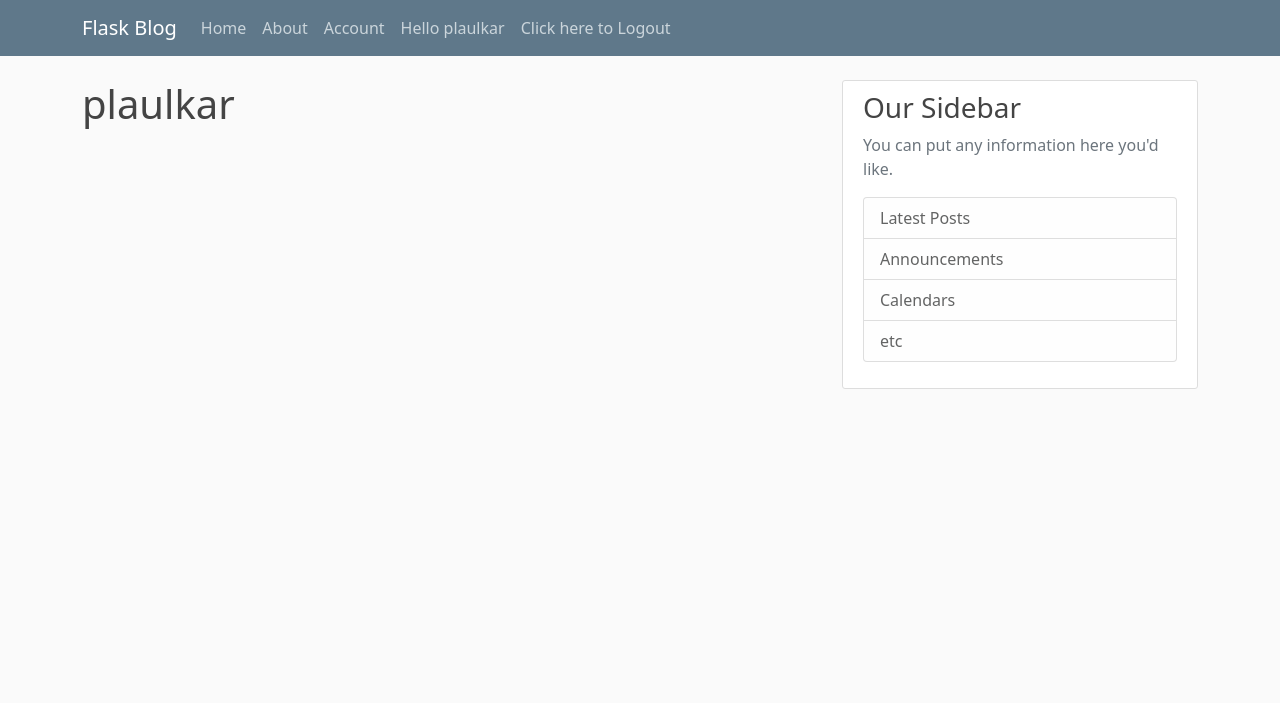
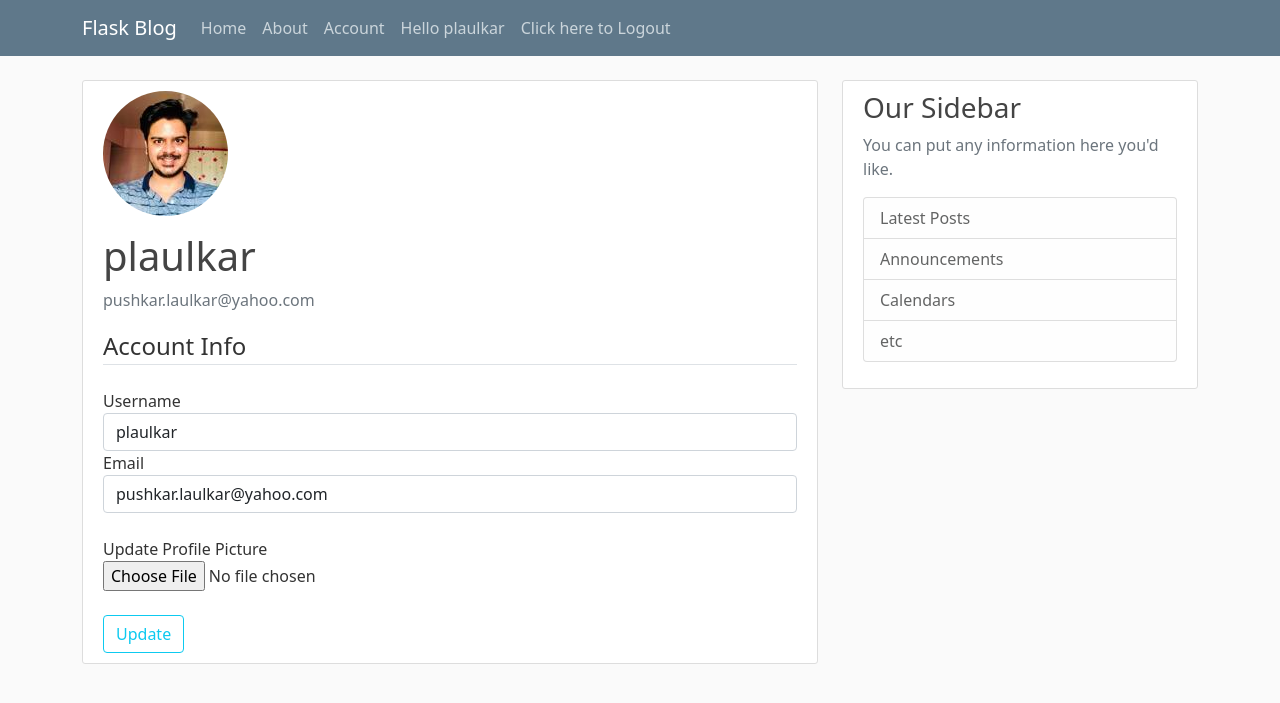
Before and after one commit to pushkarlaulkar/Flask-Projects, a Flask app: page /account in a window 1280 px wide. Shown: the top 703 px of the page. Run offline with Flask 2, Linux system fonts and the light colour scheme; a user stored in the database is signed in; some libraries are stand-ins or nearby versions.

Commit message:
Updated on Wed, 25 Aug 2021

```diff
--- a/Full-Featured-Web-App/flaskblog/forms.py
+++ b/Full-Featured-Web-App/flaskblog/forms.py
@@ -1,7 +1,9 @@
 from flask_wtf import FlaskForm
+from flask_wtf.file import FileField, FileAllowed
 from wtforms import StringField, PasswordField, SubmitField, BooleanField
 from wtforms.validators import  DataRequired, Length, Email, EqualTo, ValidationError
 from flaskblog.models import User
+from flask_login import current_user
 
 class RegistrationForm(FlaskForm):
 	username = StringField('Username', validators=[DataRequired(), Length(min=2, max=20)])
@@ -25,3 +27,21 @@ class LoginForm(FlaskForm):
 	password = PasswordField('Password', validators=[DataRequired()])
 	remember = BooleanField('Remember Me')
 	submit = SubmitField('Login')
+
+class UpdateAccountForm(FlaskForm):
+	username = StringField('Username', validators=[DataRequired(), Length(min=2, max=20)])
+	email = StringField('Email', validators=[DataRequired(), Email()])
+	picture = FileField('Update Profile Picture', validators=[FileAllowed(['jpg', 'png'])])
+	submit = SubmitField('Update')
+
+	def validate_username(self, username):
+		if(username.data != current_user.username):
+			user = User.query.filter_by(username = username.data).first()
+			if(user):
+				raise ValidationError('That username is taken. Please choose a different one.');
+
+	def validate_email(self, email):
+		if(email.data != current_user.email):
+			email = User.query.filter_by(email = email.data).first()
+			if(email):
+				raise ValidationError('That email is taken. Please choose a different one.');
--- a/Full-Featured-Web-App/flaskblog/routes.py
+++ b/Full-Featured-Web-App/flaskblog/routes.py
@@ -1,8 +1,10 @@
 from flask import render_template, url_for, flash, redirect, request
 from flaskblog import app, db, bcrypt
-from flaskblog.forms import RegistrationForm, LoginForm
+from flaskblog.forms import RegistrationForm, LoginForm, UpdateAccountForm
 from flaskblog.models import User, Post
 from flask_login import login_user, logout_user, current_user, login_required
+import secrets, os
+from PIL import Image
 
 posts = [
 	{
@@ -63,7 +65,33 @@ def logout():
 	logout_user();
 	return redirect(url_for('home'))
 
-@app.route('/account')
+def save_picture(form_picture):
+	random_hex = secrets.token_hex(8);
+	_, f_ext = os.path.splitext(form_picture.filename)
+	picture_fn = random_hex + f_ext
+	picture_path = os.path.join(app.root_path, 'static/profile_pics', picture_fn)
+	output_size = (125, 125)
+	i = Image.open(form_picture)
+	i.thumbnail(output_size)
+	i.save(picture_path)
+	return picture_fn
+
+@app.route('/account', methods=['GET', 'POST'])
 @login_required
 def account():
-	return render_template('account.html', title='Account')
+	form = UpdateAccountForm()
+	if (form.validate_on_submit()):
+		if(form.picture.data):
+			print('saving pic')
+			picture_file = save_picture(form.picture.data)
+			current_user.image_file = picture_file
+		current_user.username = form.username.data
+		current_user.email = form.email.data
+		db.session.commit();
+		flash('Your account has been updated', 'success')
+		return redirect(url_for('account'))
+	elif(request.method == 'GET'):
+		form.username.data = current_user.username
+		form.email.data = current_user.email
+	image_file = url_for('static', filename='profile_pics/' + current_user.image_file)
+	return render_template('account.html', title='Account', image_file=image_file, form=form)
--- a/Full-Featured-Web-App/flaskblog/templates/account.html
+++ b/Full-Featured-Web-App/flaskblog/templates/account.html
@@ -1,4 +1,60 @@
 {% extends "layout.html" %}
 {% block content %}
-	<h1>{{ current_user.username }}</h1>
+	<div class="content-section">
+	  <div class="media">
+		<img class="rounded-circle account-img" src="{{ image_file }}">
+		<div class="media-body">
+		  <h2 class="account-heading">{{ current_user.username }}</h2>
+		  <p class="text-secondary">{{ current_user.email }}</p>
+		</div>
+	  </div>
+
+	<form method="POST" action="" enctype="multipart/form-data">
+		{{ form.hidden_tag() }}
+		<fieldset class="form-group">
+			<legend class="border-bottom mb-4">Account Info</legend>
+			<div class="form-group">
+				{{ form.username.label(class="form-control-label") }}
+
+				{% if form.username.errors %}
+					{{ form.username(class="form-control form-control-lg is-invalid") }}
+					<div class="invalid-feedback">
+						{% for error in form.username.errors %}
+							<span>{{ error }}</span>
+						{% endfor %}
+					</div>
+				{% else %}
+					{{ form.username(class="form-control form-control-label") }}
+				{% endif %}
+			</div>
+			<div class="form-group">
+				{{ form.email.label(class="form-control-label") }}
+
+				{% if form.email.errors %}
+					{{ form.email(class="form-control form-control-lg is-invalid") }}
+					<div class="invalid-feedback">
+						{% for error in form.email.errors %}
+							<span>{{ error }}</span>
+						{% endfor %}
+					</div>
+				{% else %}
+					{{ form.email(class="form-control form-control-label") }}
+				{% endif %}
+			</div><br>
+			<div class="form-group">
+				{{ form.picture.label() }}<br>
+				{{ form.picture(class="form-control-file") }}<br>
+				{% if form.picture.errors %}
+					{% for error in form.picture.errors %}
+						<span class="text-danger">{{ error }}</span><br>
+					{% endfor %}
+				{% endif %}
+			</div>
+		</fieldset><br>
+		<div class="form-group">
+				{{ form.submit(class="btn btn-outline-info") }}
+		</div>
+	</form>
+
+	</div>
 {% endblock content %}
```
Also changed, not shown: Full-Featured-Web-App/flaskblog/site.db, Full-Featured-Web-App/flaskblog/static/profile_pics/a94ae4e7c691e0ba.jpg (added), Full-Featured-Web-App/flaskblog/static/profile_pics/default.jpg (added), 1 other file.
